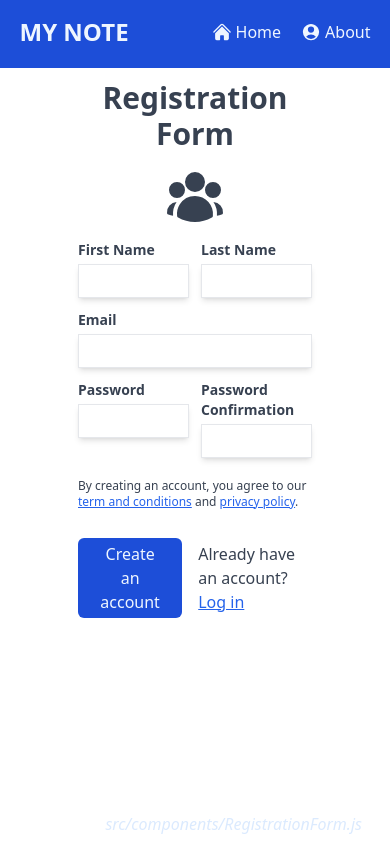
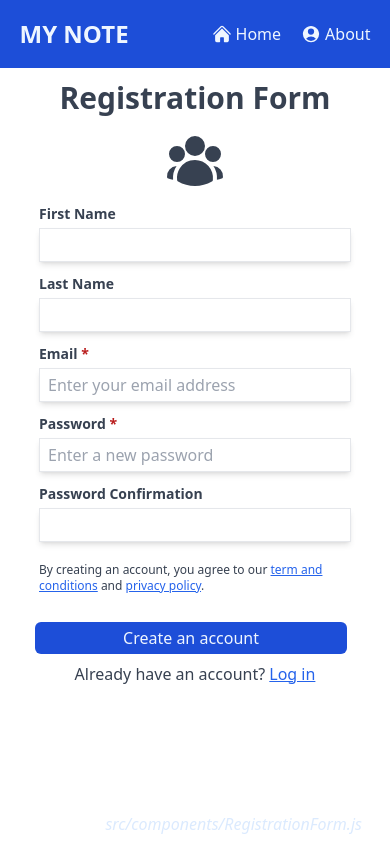
Before and after one commit to md-shamim-sarker/react-project, a React (Create React App) app: page /registration in a window 390 px wide. Built offline with nearby package versions, Linux system fonts and the light colour scheme.

Commit message:
password reset

```diff
--- a/public/index.html
+++ b/public/index.html
@@ -8,8 +8,8 @@
   <meta name="theme-color" content="#000000" />
   <meta name="description" content="Web site created using create-react-app" />
   <link rel="apple-touch-icon" href="%PUBLIC_URL%/logo192.png" />
-
   <link rel="manifest" href="%PUBLIC_URL%/manifest.json" />
+  <script src="https://kit.fontawesome.com/0a1f6c0270.js" crossorigin="anonymous"></script>
 
   <title>React Project</title>
 </head>
--- a/src/components/Footer.js
+++ b/src/components/Footer.js
@@ -3,7 +3,7 @@ import React from 'react';
 const Footer = () => {
     return (
         <div>
-            <footer className="bg-purple-300 text-center py-5">
+            <footer className="bg-blue-700 text-center py-5 text-white">
                 All Rights Reserved | Shamim Sarker | 2022
             </footer>
         </div>
--- a/src/components/LoginForm.js
+++ b/src/components/LoginForm.js
@@ -1,25 +1,79 @@
-import React from 'react';
-import {NavLink} from 'react-router-dom';
+import React, {useState} from 'react';
+import {NavLink, useNavigate} from 'react-router-dom';
 import {LockClosedIcon} from '@heroicons/react/24/solid';
 import FileLocation from './FileLocation';
+import {getAuth, sendPasswordResetEmail, signInWithEmailAndPassword} from "firebase/auth";
+import app from '../firebase/Firebase.init';
+
+const auth = getAuth(app);
 
 const LoginForm = () => {
+    const [errorMessage, setErrorMessage] = useState("");
+    const [email, setEmail] = useState("");
+    const navigate = useNavigate();
+
+    const onSubmitHandler = (event) => {
+        event.preventDefault();
+        const form = event.target;
+        const email = form.email.value;
+        const password = form.password.value;
+
+        signInWithEmailAndPassword(auth, email, password)
+            .then((userCredential) => {
+                const user = userCredential.user;
+                console.log(user);
+                navigate("/home");
+            })
+            .catch((error) => {
+                const errorMessage = error.message;
+                setErrorMessage(errorMessage);
+            });
+    };
+
+    const resetPasswordHandler = () => {
+        console.log(email);
+        sendPasswordResetEmail(auth, email)
+            .then(() => {
+                alert('Password reset email sent!');
+            })
+            .catch((error) => {
+                const errorMessage = error.message;
+                console.log(errorMessage);
+            });
+    };
+
+    const onBlurHandler = (event) => {
+        const email = event.target.value;
+        setEmail(email);
+    };
+
+
     return (
         <div>
             <div className='w-3/5 mx-auto flex flex-col items-center'>
                 <h1 className='text-center my-5'>Log In Form</h1>
                 <LockClosedIcon className='w-16'></LockClosedIcon>
-                <form>
+                <form onSubmit={onSubmitHandler}>
                     <div className='grid grid-cols-1 gap-3'>
                         <div>
                             <h5>Email</h5>
-                            <input type="email" name="email" id="" placeholder='Your Email' />
+                            <input onBlur={onBlurHandler} type="email" name="email" id="email" placeholder='Your Email' required />
                         </div>
                         <div>
                             <h5>Password</h5>
-                            <input type="password" name="password" id="" placeholder='Your Password' />
+                            <input type="password" name="password" id="password" placeholder='Your Password' required />
                         </div>
                     </div>
+
+                    {
+                        errorMessage &&
+                        <>
+                            <span className='text-red-700'>{errorMessage}</span><br />
+                            Do you forget your password. <br />
+                            <span onClick={resetPasswordHandler} className='text-blue-500 underline'>Reset password</span>
+                        </>
+                    }
+
                     <div className='flex items-center gap-x-2 mt-4'>
                         <button type='submit' className='ml-0 blue-btn'>Log In</button>
                         <p>You don't have an account? <NavLink to={"/registration"} className="underline text-blue-600">Registration</NavLink></p>
--- a/src/components/Navigation.js
+++ b/src/components/Navigation.js
@@ -13,7 +13,7 @@ const Navigation = () => {
                 <details className="group">
                     <summary
                         className="flex cursor-pointer items-center rounded-lg px-4 py-2 text-gray-500 hover:bg-gray-100 hover:text-gray-700">
-                        <UserGroupIcon className='w-5'></UserGroupIcon>
+                        <i className="fa-solid fa-fire-flame-curved text-sm"></i>
                         <span className="ml-3 text-sm font-medium">Firebase Authentication</span>
                         <span className="ml-auto shrink-0 transition duration-300 group-open:-rotate-180">
                             <ChevronDownIcon className='w-4'></ChevronDownIcon>
@@ -22,19 +22,19 @@ const Navigation = () => {
                     <nav className="mt-1.5 ml-8 flex flex-col">
                         <NavLink to={"/google"}>
                             <div className="flex items-center rounded-lg px-1 py-2 text-gray-500 hover:bg-gray-100 hover:text-gray-700">
-                                <UserGroupIcon className='w-4'></UserGroupIcon>
+                                <i className="fa-brands fa-google text-sm"></i>
                                 <span className="ml-1 text-xs font-medium">Google</span>
                             </div>
                         </NavLink>
                         <NavLink to={"/github"}>
                             <div className="flex items-center rounded-lg px-1 py-2 text-gray-500 hover:bg-gray-100 hover:text-gray-700">
-                                <UserGroupIcon className='w-4'></UserGroupIcon>
+                                <i className="fa-brands fa-github text-sm"></i>
                                 <span className="ml-1 text-xs font-medium">Github</span>
                             </div>
                         </NavLink>
                         <NavLink to={"/email_password"}>
                             <div className="flex items-center rounded-lg px-1 py-2 text-gray-500 hover:bg-gray-100 hover:text-gray-700">
-                                <UserGroupIcon className='w-4'></UserGroupIcon>
+                                <i className="fa-solid fa-envelope-circle-check text-sm"></i>
                                 <span className="ml-1 text-xs font-medium">Email-Password</span>
                             </div>
                         </NavLink>
--- a/src/components/RegistrationForm.js
+++ b/src/components/RegistrationForm.js
@@ -1,35 +1,68 @@
-import React from 'react';
+import React, {useState} from 'react';
 import {NavLink} from 'react-router-dom';
 import FileLocation from './FileLocation';
 import {UserGroupIcon} from '@heroicons/react/24/solid';
-
+import {getAuth, createUserWithEmailAndPassword, sendEmailVerification} from "firebase/auth";
+import app from '../firebase/Firebase.init';
 
 const RegistrationForm = () => {
+    const [showError, setShowError] = useState("");
+    const [success, setSuccess] = useState(false);
+
+    const onSubmitHandler = (event) => {
+        event.preventDefault();
+        setSuccess(false);
+        const auth = getAuth(app);
+        const form = event.target;
+        const email = form.email.value;
+        const password = form.password.value;
+        if(password.length < 6) {
+            setSuccess(false);
+            return;
+        }
+        createUserWithEmailAndPassword(auth, email, password)
+            .then((userCredential) => {
+                const user = userCredential.user;
+                console.log(user);
+                setSuccess(true);
+                form.reset();
+
+                sendEmailVerification(auth.currentUser)
+                    .then(() => {
+                        alert("Please check your email address.");
+                    });
+
+            })
+            .catch((error) => {
+                setShowError(error.message);
+            });
+    };
+
     return (
-        <div className='w-3/5 mx-auto flex flex-col items-center'>
+        <div className='w-4/5 lg:w-3/5 mx-auto flex flex-col items-center'>
             <h1 className='text-center my-3'>Registration Form</h1>
             <UserGroupIcon className='w-16 mb-3'></UserGroupIcon>
-            <form>
-                <div className='grid grid-cols-2 gap-3'>
+            <form onSubmit={onSubmitHandler}>
+                <div className='grid grid-cols-1 lg:grid-cols-2 gap-3'>
                     <div>
                         <h5>First Name</h5>
-                        <input type="text" name="" id="" />
+                        <input type="text" name="fname" id="fname" />
                     </div>
                     <div>
                         <h5>Last Name</h5>
-                        <input type="text" name="" id="" />
+                        <input type="text" name="lname" id="lname" />
                     </div>
-                    <div className='col-span-2'>
-                        <h5>Email</h5>
-                        <input type="email" name="" id="" />
+                    <div className='lg:col-span-2'>
+                        <h5>Email <span className='text-red-700'>*</span></h5>
+                        <input type="email" name="email" id="remail" placeholder='Enter your email address' required />
                     </div>
                     <div>
-                        <h5>Password</h5>
-                        <input type="password" name="" id="" />
+                        <h5>Password <span className='text-red-700'>*</span></h5>
+                        <input type="password" name="password" id="rpassword" placeholder='Enter a new password' required />
                     </div>
                     <div>
                         <h5>Password Confirmation</h5>
-                        <input type="password" name="" id="" />
+                        <input type="password" name="cpassword" id="rcpassword" />
                     </div>
                 </div>
                 <p className='text-xs my-5'>
@@ -38,8 +71,12 @@ const RegistrationForm = () => {
                     <span> and </span>
                     <NavLink className="underline text-blue-600">privacy policy</NavLink>.
                 </p>
-                <div className='flex items-center gap-x-2'>
-                    <button className='ml-0'>Create an account</button>
+                <div className='text-red-600'>{showError}</div>
+                {
+                    success && <div className='text-green-700'>Success</div>
+                }
+                <div className='flex flex-col lg:flex-row items-center gap-x-2'>
+                    <button type='submit' className='ml-0 blue-btn w-full lg:w-auto'>Create an account</button>
                     <p>Already have an account? <NavLink to={"/login"} className="underline text-blue-600">Log in</NavLink></p>
                 </div>
             </form>
--- a/src/layout/Main.js
+++ b/src/layout/Main.js
@@ -6,14 +6,14 @@ import Navbar from '../components/Navbar';
 const Main = () => {
     return (
         <>
-            <div className='w-full h-[8vh] lg:h-[10vh] bg-blue-700 text-blue-50 fixed top-0 py-4 lg:py-2 z-10'>
+            <div className='w-full h-[8vh] lg:h-[10vh] bg-blue-700 text-blue-50 fixed top-0 py-4 lg:py-2 z-10 flex justify-center items-center'>
                 <Navbar></Navbar>
             </div>
             <div>
                 <div>
                     <Aside></Aside>
                 </div>
-                <div className='w-full lg:w-[80vw] h-[92vh] lg:h-[90vh] mt-[8vh] lg:mt-[10vh] fixed right-0 overflow-y-auto'>
+                <div className='w-full lg:w-[80vw] h-[92vh] lg:h-[90vh] mt-[8vh] lg:mt-[10vh] fixed right-0 lg:overflow-y-auto'>
                     <Outlet></Outlet>
                 </div>
             </div>
```
Also changed, not shown: 1 other file (tests, documents, lock files or other folders).
